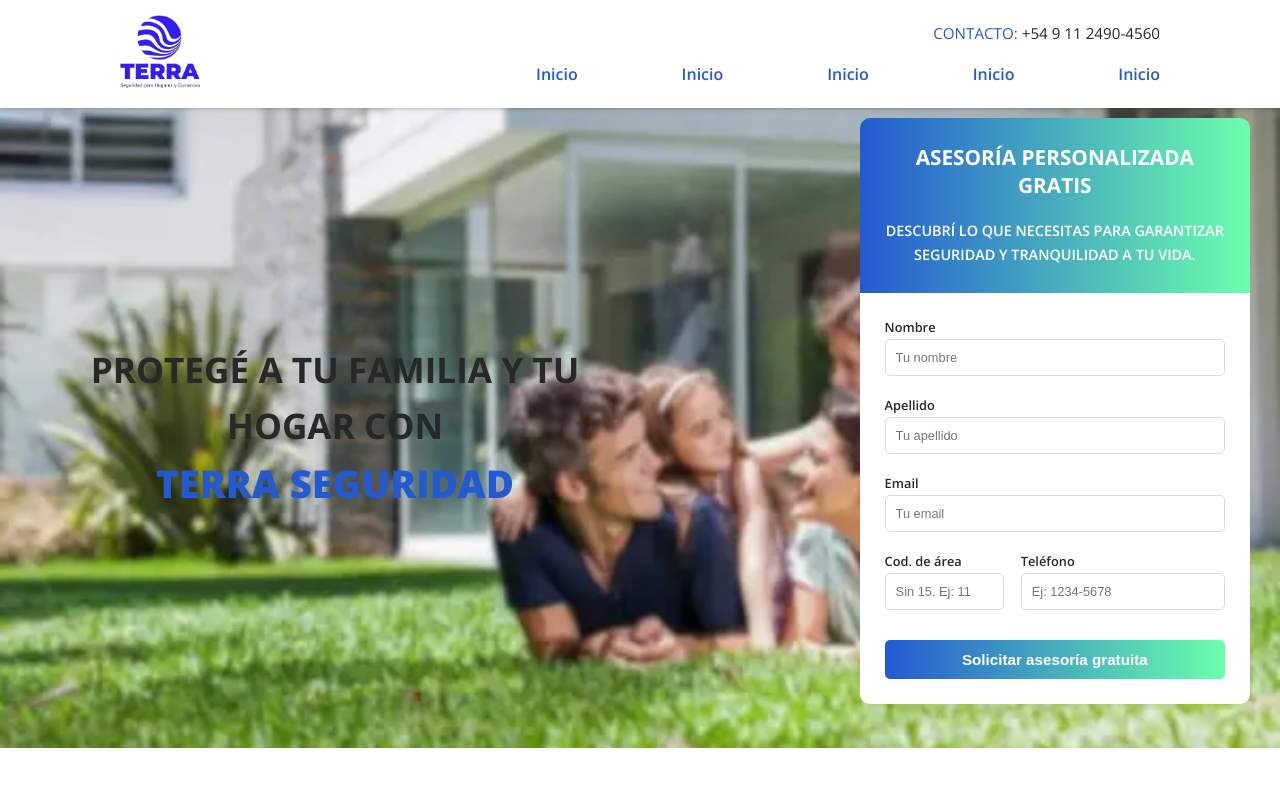
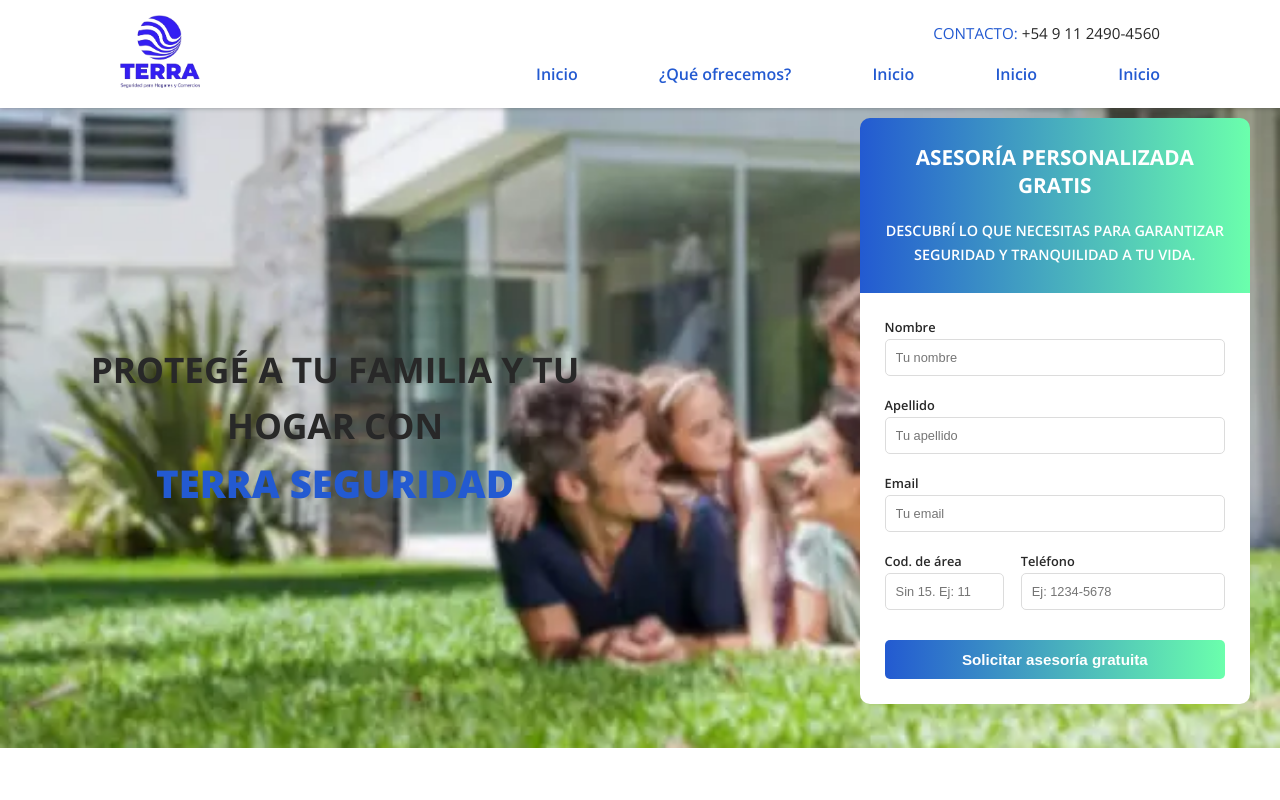
Before and after one commit to leandroheffes24/terra-seguridad, a React (Vite) app: page / in a window 1280 px wide. Shown: the top 800 px of the page. Built offline with nearby package versions, Linux system fonts and the light colour scheme.

Commit message:
scrollToSection funciton added

```diff
--- a/src/components/Header/Header.jsx
+++ b/src/components/Header/Header.jsx
@@ -3,6 +3,7 @@ import TerraLogo from '../../assets/blueTerraLogo.webp'
 import Nav from './components/MobileNav/MobileNav'
 import DesktopNav from './components/DesktopNav/DesktopNav'
 import { useState } from 'react'
+import { scrollToSection } from '../../utils/scrollToSection'
 
 export default function Header(){
     const [isMenuOpen, setIsMenuOpen] = useState(false)
@@ -28,9 +29,9 @@ export default function Header(){
                     </a>
                 </div>
 
-                {isMenuOpen && <Nav closeMenu={closeMenu}/>}
+                {isMenuOpen && <Nav closeMenu={closeMenu} scrollToSection={scrollToSection}/>}
 
-                <DesktopNav/>
+                <DesktopNav scrollToSection={scrollToSection}/>
             </div>
         </header>
     )
--- a/src/components/Header/components/DesktopNav/DesktopNav.jsx
+++ b/src/components/Header/components/DesktopNav/DesktopNav.jsx
@@ -1,6 +1,7 @@
 import styles from './DesktopNav.module.css'
+import PropTypes from 'prop-types'
 
-export default function DesktopNav(){
+export default function DesktopNav({scrollToSection}){
     return(
         <nav className={styles.desktopNav}>
             <div className={styles.contactSection}>
@@ -9,21 +10,25 @@ export default function DesktopNav(){
 
             <ul className={styles.list}>
                 <li className={styles.itemList}>
-                    <a className={styles.itemLink} href="#">Inicio</a>
+                    <a className={styles.itemLink} href="#inicio" onClick={scrollToSection}>Inicio</a>
                 </li>
                 <li className={styles.itemList}>
-                    <a className={styles.itemLink} href="#">Inicio</a>
+                    <a className={styles.itemLink} href="#que-ofrecemos" onClick={scrollToSection}>¿Qué ofrecemos?</a>
                 </li>
                 <li className={styles.itemList}>
-                    <a className={styles.itemLink} href="#">Inicio</a>
+                    <a className={styles.itemLink} href="#" onClick={scrollToSection}>Inicio</a>
                 </li>
                 <li className={styles.itemList}>
-                    <a className={styles.itemLink} href="#">Inicio</a>
+                    <a className={styles.itemLink} href="#" onClick={scrollToSection}>Inicio</a>
                 </li>
                 <li className={styles.itemList}>
-                    <a className={styles.itemLink} href="#">Inicio</a>
+                    <a className={styles.itemLink} href="#" onClick={scrollToSection}>Inicio</a>
                 </li>
             </ul>
         </nav>
     )
 }
+
+DesktopNav.propTypes = {
+    scrollToSection: PropTypes.func.isRequired
+};
--- a/src/components/Header/components/MobileNav/MobileNav.jsx
+++ b/src/components/Header/components/MobileNav/MobileNav.jsx
@@ -1,7 +1,14 @@
 import styles from './MobileNav.module.css'
 import PropTypes from 'prop-types'
 
-export default function Nav({closeMenu}){
+
+export default function Nav({closeMenu, scrollToSection}){
+    const handleLinkClick = (e) => {
+        console.log("event => ", e);
+        closeMenu()
+        scrollToSection(e)
+    }
+
     return(
         <nav className={styles.mobileNav}>
             <div className={styles.closeMenuIconContainer}>
@@ -14,16 +21,16 @@ export default function Nav({closeMenu}){
 
             <ul className={styles.list}>
                 <li className={styles.listItem}>
-                    <a className={styles.itemLink} href="#inicio" onClick={closeMenu}>Inicio</a>
+                    <a className={styles.itemLink} href="#inicio" onClick={handleLinkClick}>Inicio</a>
                 </li>
                 <li className={styles.listItem}>
-                    <a className={styles.itemLink} href="#inicio" onClick={closeMenu}>Inicio</a>
+                    <a className={styles.itemLink} href="#que-ofrecemos" onClick={handleLinkClick}>¿Qué ofrecemos?</a>
                 </li>
                 <li className={styles.listItem}>
-                    <a className={styles.itemLink} href="#inicio" onClick={closeMenu}>Inicio</a>
+                    <a className={styles.itemLink} href="#inicio" onClick={handleLinkClick}>Inicio</a>
                 </li>
                 <li className={styles.listItem}>
-                    <a className={styles.itemLink} href="#inicio" onClick={closeMenu}>Inicio</a>
+                    <a className={styles.itemLink} href="#inicio" onClick={handleLinkClick}>Inicio</a>
                 </li>
             </ul>
 
@@ -37,5 +44,6 @@ export default function Nav({closeMenu}){
 }
 
 Nav.propTypes = {
-    closeMenu: PropTypes.func.isRequired
+    closeMenu: PropTypes.func.isRequired,
+    scrollToSection: PropTypes.func.isRequired
 };
--- a/src/components/Inicio/Inicio.jsx
+++ b/src/components/Inicio/Inicio.jsx
@@ -2,7 +2,7 @@ import styles from './Inicio.module.css'
 
 export default function Inicio(){
     return(
-        <section className={styles.inicioSection}>
+        <section className={styles.inicioSection} id='inicio'>
             <div className={styles.textoContainer}>
                 <p className={styles.text}>PROTEGÉ A TU FAMILIA Y TU HOGAR CON <h1 className={styles.title}>TERRA SEGURIDAD</h1></p>
             </div>
--- a/src/components/QueTeOfrecemos/QueTeOfrecemos.jsx
+++ b/src/components/QueTeOfrecemos/QueTeOfrecemos.jsx
@@ -2,7 +2,7 @@ import styles from './QueTeOfrecemos.module.css'
 
 export default function QueTeOfrecemos(){
     return(
-        <section className={styles.queTeOfrecemosSection}>
+        <section className={styles.queTeOfrecemosSection} id='que-ofrecemos'>
             <div className={styles.titleAndSubtitleContainer}>
                 <h2>¿Qué te ofrece Terra Seguridad?</h2>
                 <h3>Conocé las ventajas que te brindamos para tu seguridad.</h3>
--- /dev/null
+++ b/src/utils/scrollToSection.js
@@ -0,0 +1,15 @@
+export const scrollToSection = (e) => {
+    const target = e.target
+    const hash = target.hash
+    const newHash = hash.slice(1)
+
+    e.preventDefault()
+    const section = document.getElementById(newHash)
+    if(section){
+        const top = section.getBoundingClientRect().top + window.scrollY - 100
+        window.scrollTo({
+            top: top,
+            behavior: 'smooth'
+        })
+    }
+}
```
